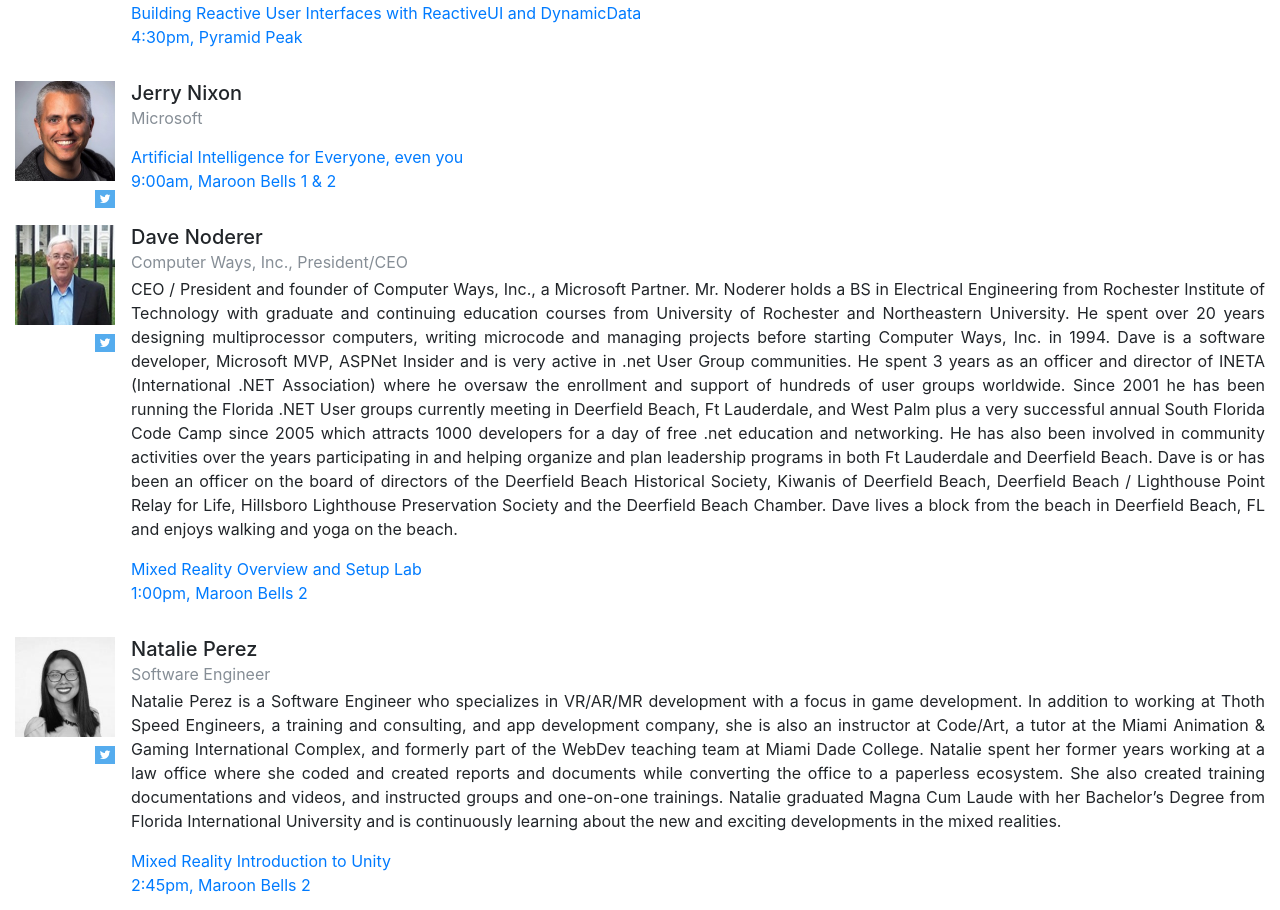
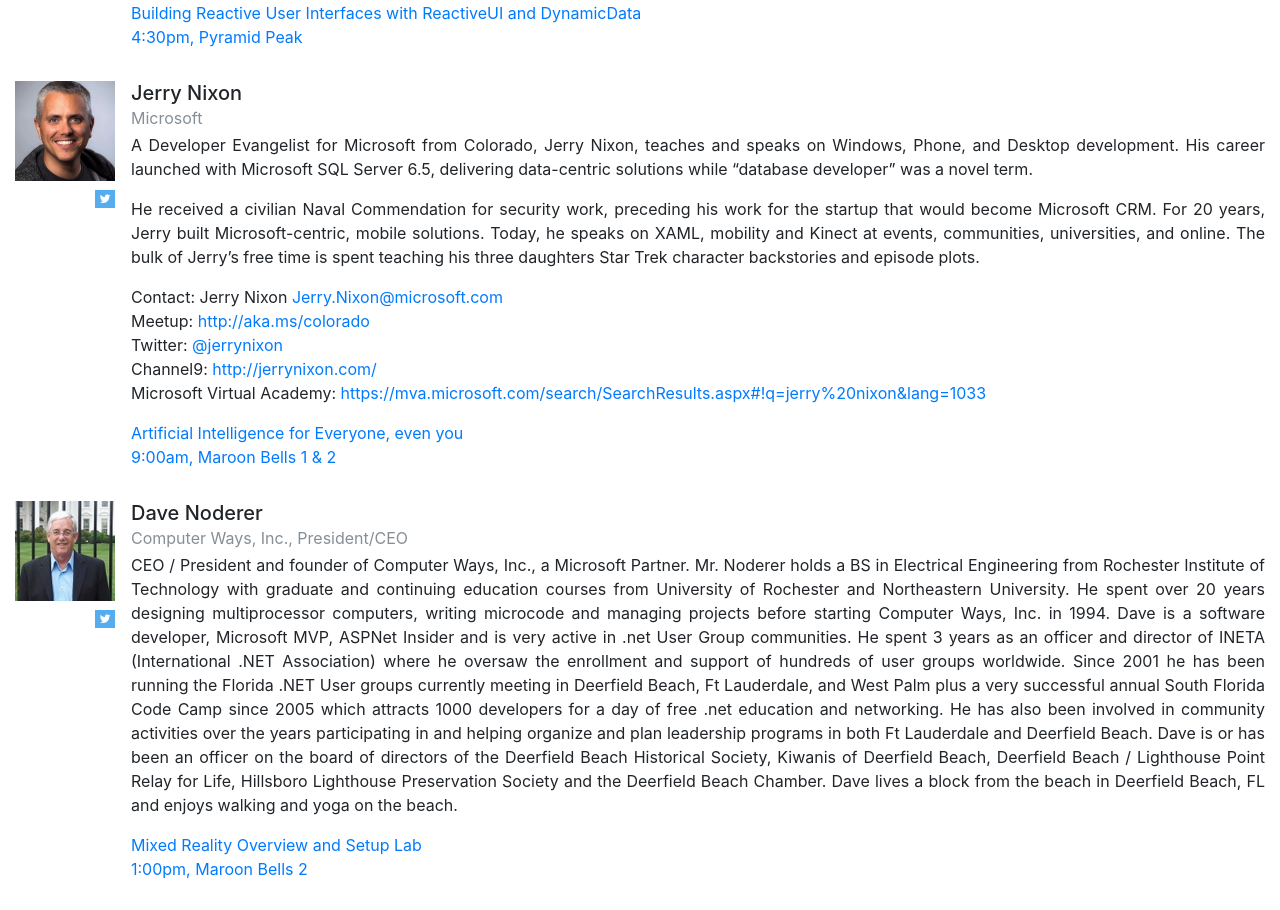
Before and after one commit to denverdevday/nov-2017, a plain HTML site: page index.html in a window 1280 px wide. Shown: the part 7359-8269 px from the top of the page. Drawn offline with nearby package versions, Linux system fonts and the light colour scheme.

Commit message:
Update index.html
Jerry's bio

```diff
--- a/index.html
+++ b/index.html
@@ -645,7 +645,13 @@
             <h5 class="mt-0 mb-1">Jerry Nixon
                 <small class="text-muted">Microsoft</small>
             </h5>
-            <p class="text-justify"></p>
+            <p class="text-justify">A Developer Evangelist for Microsoft from Colorado, Jerry Nixon, teaches and speaks on Windows, Phone, and Desktop development. His career launched with Microsoft SQL Server 6.5, delivering data-centric solutions while “database developer” was a novel term.</p>
+            <p class="text-justify">He received a civilian Naval Commendation for security work, preceding his work for the startup that would become Microsoft CRM. For 20 years, Jerry built Microsoft-centric, mobile solutions. Today, he speaks on XAML, mobility and Kinect at events, communities, universities, and online. The bulk of Jerry’s free time is spent teaching his three daughters Star Trek character backstories and episode plots.</p>
+            <p class="text-justify">Contact: Jerry Nixon <a href="mailto:Jerry.Nixon@microsoft.com">Jerry.Nixon@microsoft.com</a><br/>
+                Meetup: <a href="http://aka.ms/colorado">http://aka.ms/colorado</a><br/>
+                Twitter: <a href="https://twitter.com/jerrynixon">@jerrynixon</a><br/>
+                Channel9: <a href="http://jerrynixon.com/">http://jerrynixon.com/</a><br/>
+                Microsoft Virtual Academy: <a href="https://mva.microsoft.com/search/SearchResults.aspx#!q=jerry%20nixon&lang=1033">https://mva.microsoft.com/search/SearchResults.aspx#!q=jerry%20nixon&lang=1033</a></p>
             <p><a href="#ss-ai">Artificial Intelligence for Everyone, even you</a><br/>
                 <a href="#sc-ai">9:00am, Maroon Bells 1 &amp; 2</a></p>
         </div>
```
